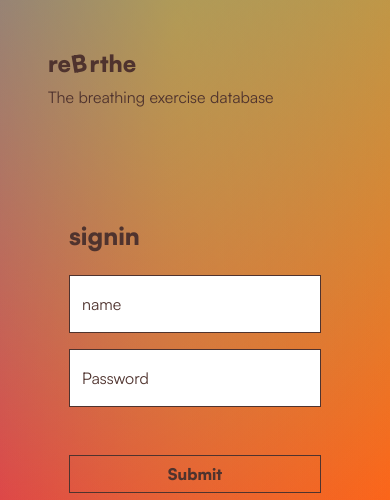
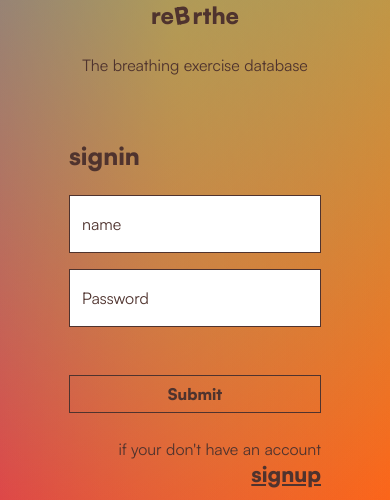
Before and after one commit to antoniodegou/mod3_rebrthe_mongo, a Flask app: page / in a window 390 px wide. Shown: the part 109-609 px from the top of the page. Run offline with Flask 3, Linux system fonts and the light colour scheme; some libraries are stand-ins or nearby versions.

Commit message:
centered header text so it makes aesthetic sense and works on mobile

```diff
--- a/static/css/style.css
+++ b/static/css/style.css
@@ -215,7 +215,7 @@ z-index: -1;
 
   .circle-center::after{
     position: absolute;
-    content: "";
+
     width: 100px;
     height: 100px;
     background-color: rgba(255, 255, 255, 0.383);
@@ -224,6 +224,7 @@ z-index: -1;
    top: 50%;
    border-radius: 50%;
     animation: breathingAnimation 5s infinite ease-in-out;
+    content: "";
   }
 
 
@@ -232,6 +233,7 @@ z-index: -1;
     0% {
         width:250px;
         height:250px;
+
     }
     50% {
         width:90px;
@@ -247,13 +249,17 @@ z-index: -1;
     0% {
         width: 100px;
         height: 100px;
+        left:50%;
+
     }
     50% {
         width: 90px;
         height: 90px;
+
     }
     100% {
         width: 100px;
         height: 100px;
+
     }
   }
--- a/templates/home.html
+++ b/templates/home.html
@@ -4,10 +4,10 @@
 
 {% if session.user %}
 <div id="app container"  >
-   <div class="row h-100 d-flex align-items-center">
-      <div class="col-md-6 col-12 p-5">
+   <div class="row h-100 d-flex align-items-center ">
+      <div class="col-md-6 col-12  d-flex align-items-center justify-content-center flex-column">
          <h1 id="headertitle" class="title headertitle">re<span>B  </span> &nbsp;  rthe</h1>
-         <p>The breathing exercise database</p>
+         <p class="mt-3">The breathing exercise database</p>
       </div>
       <div class="col-md-6 col-12  p-0 d-flex justify-content-center ">
          <div class="breathing">
@@ -26,9 +26,9 @@
 {% if not session.user %}
 <div id="app container"  >
    <div class="row h-100 d-flex align-items-center">
-      <div class="col-md-6 col-12 p-5">
+      <div class="col-md-6 col-12  d-flex align-items-center justify-content-center flex-column">
          <h1 id="headertitle" class="title headertitle">re<span>B  </span> &nbsp;  rthe</h1>
-         <p>The breathing exercise database</p>
+         <p class="mt-3">The breathing exercise database</p>
       </div>
       <div class="col-md-6 col-12  p-0  ">
          <div id="homecard"  class="      rounded-3">
```
Also changed, not shown: 2 other files.
